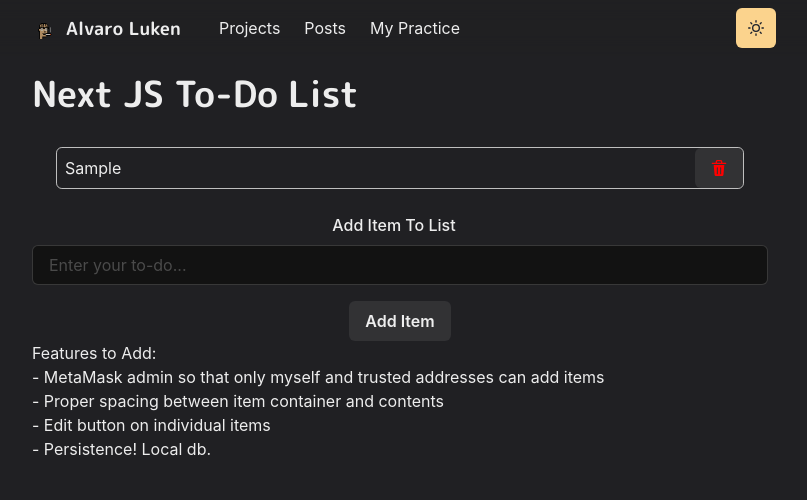
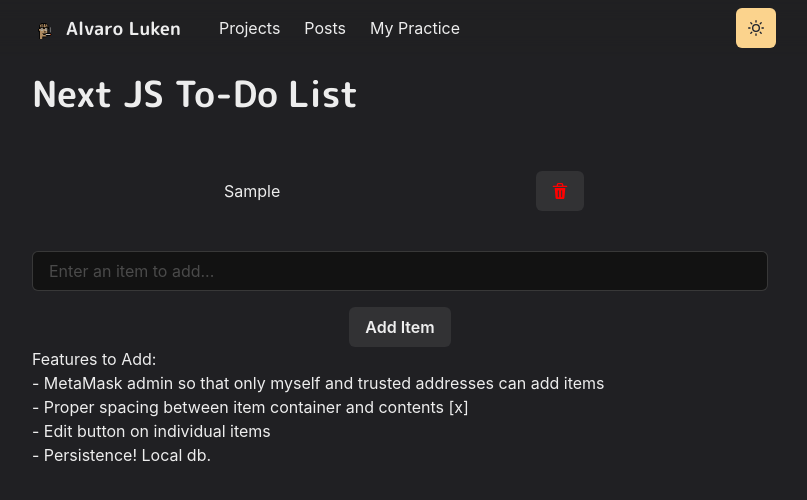
Before and after one commit to AlvaroLuken/my-homepage, a Next.js app: page /practice-projects/to-do-list in a window 1280 px wide. Both pictures are taken after typing "Sample" into the empty fields and a click on the button "Add Item". Shown: the top 500 px of the page, without its empty margins (240-1047 px from the left). Built offline with nearby package versions, Linux system fonts and the light colour scheme.

Commit message:
feature 1

```diff
--- a/pages/practice-projects/add4.js
+++ b/pages/practice-projects/add4.js
@@ -29,7 +29,7 @@
       <Box textAlign="center" mt={4} fontSize={18}>
         The sum is {sum}.
       </Box>
-      <Text>Features to Add:</Text>
+      <Text mt={24}>Features to Add:</Text>
       <List>
         <ListItem>
           - More math functions (ie: get square root of num)
--- a/pages/practice-projects/to-do-list.js
+++ b/pages/practice-projects/to-do-list.js
@@ -3,7 +3,6 @@
 import { DeleteIcon } from '@chakra-ui/icons';
 
 const ToDoList = () => {
-
   const [userInput, setUserInput] = useState('');
   const [list, setList] = useState([]);
 
@@ -39,14 +38,14 @@
       <Heading as="h1" mt={4} mb={8}>
         Next JS To-Do List
       </Heading>
-      <List align="center">
+      <List style={{alignItems: 'center', display: 'flex', justifyContent: 'center', flexDirection: 'column'}}>
         {
           list.length >= 1 ? list.map((todoItem, idx) => {
             return <ListItem
               style={{
                 display: 'flex',
+                width: "50%",
                 justifyContent: 'space-between',
-                border: ".8px solid #bfbfbf",
                 borderRadius: "5.9px"}}
                 m={6}
                 key={idx}>
@@ -60,16 +59,16 @@
         }
       </List>
       <FormControl>
-        <FormLabel mt={4} textAlign="center">Add Item To List</FormLabel>
+        <FormLabel mt={4} textAlign="center"></FormLabel>
           <Input
-          placeholder='Enter your to-do...'
+          placeholder='Enter an item to add...'
           value={userInput}
           bg={useColorModeValue('#ffffff40', 'gray200')}
           onChange={handleInputChange}
           onKeyPress={handleKeyPress}
           />
           <Center>
-            <Button text-align="center" mt={4} onClick={handleSubmit}>Add Item</Button>
+            <Button mt={4} onClick={handleSubmit}>Add Item</Button>
           </Center>
       </FormControl>
       <Text>Features to Add:</Text>
@@ -78,7 +77,7 @@
           - MetaMask admin so that only myself and trusted addresses can add items
         </ListItem>
         <ListItem>
-          - Proper spacing between item container and contents
+          - Proper spacing between item container and contents [x]
         </ListItem>
         <ListItem>
           - Edit button on individual items
```
